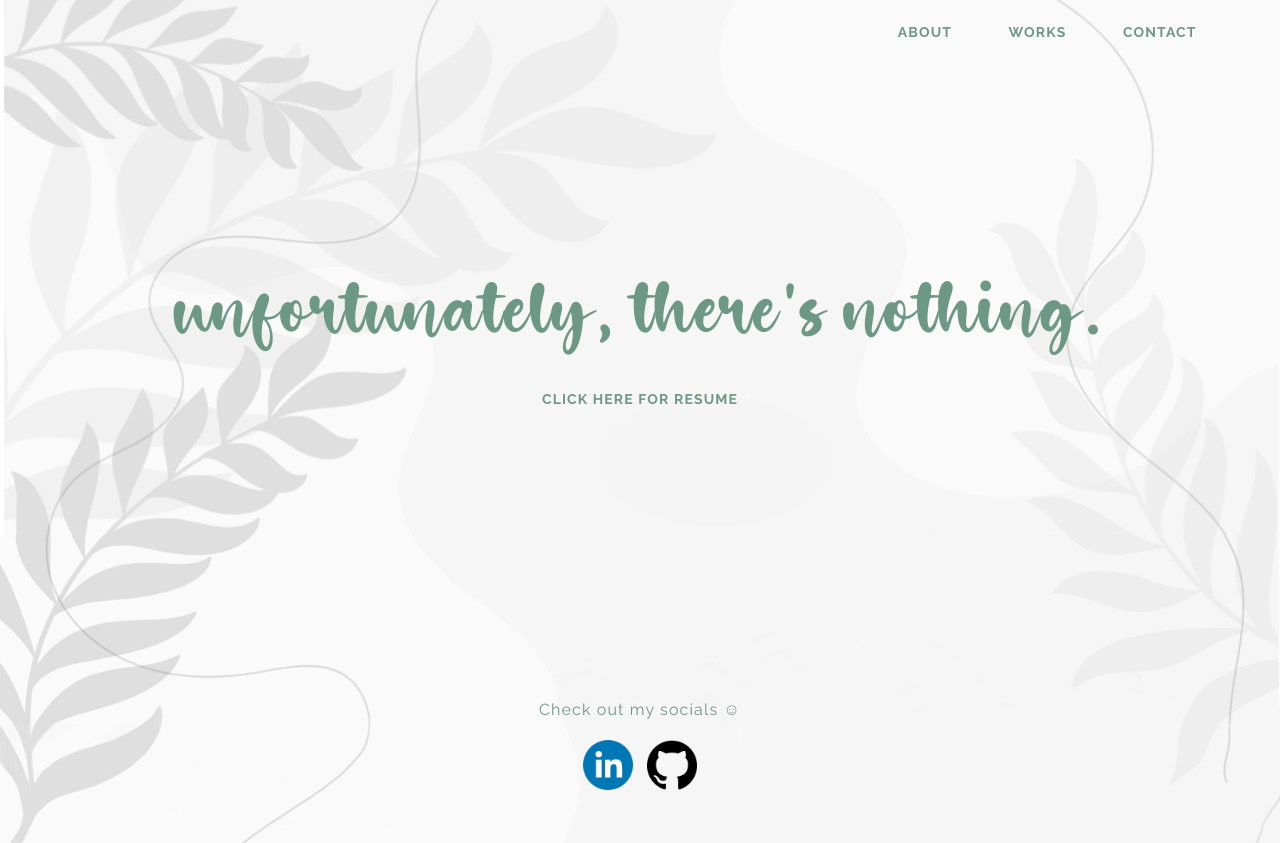
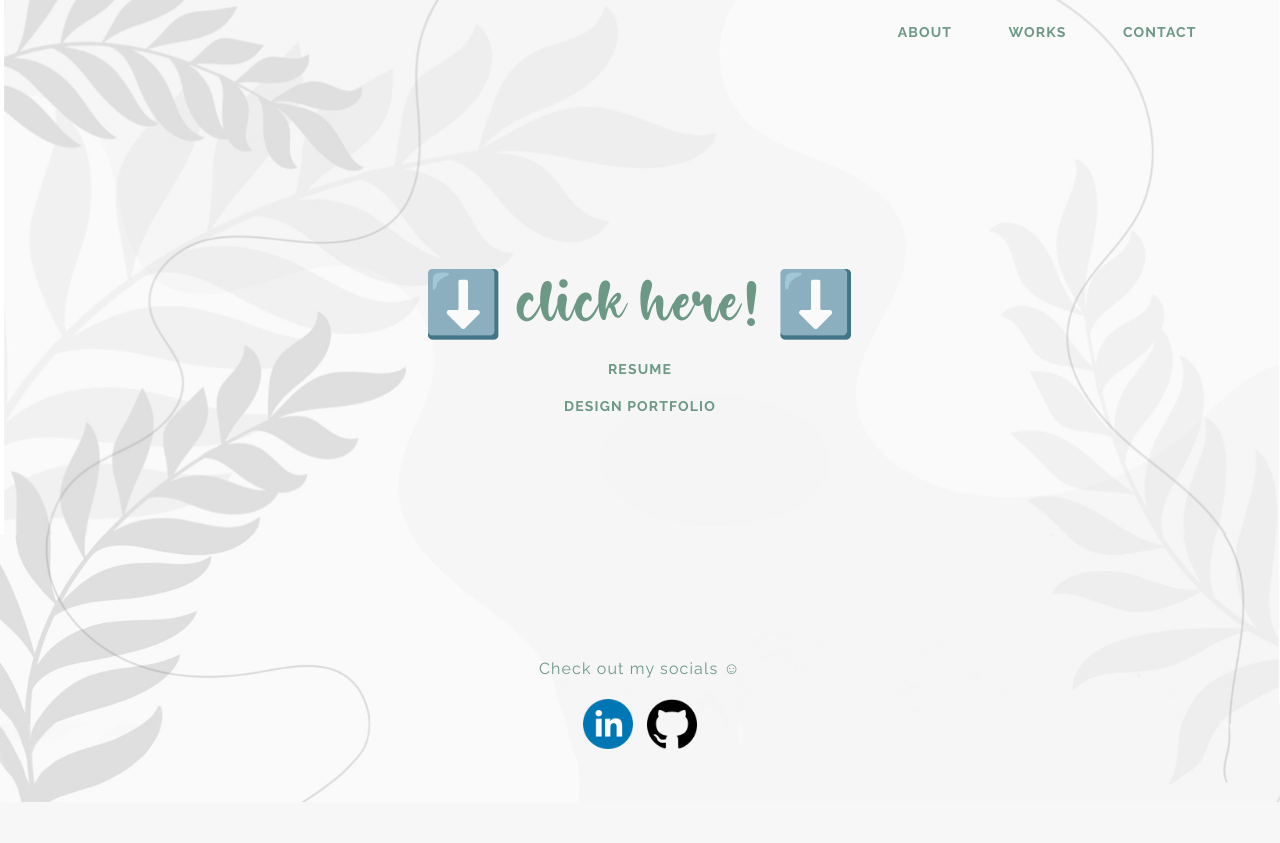
Before and after one commit to geoklinglaw/updated-css, a plain HTML site: page works.html in a window 1280 px wide. After the commit the page ends 802 px from the top, so only its background shows below. Drawn offline with Linux system fonts and the light colour scheme; files whose address does not match are found by name.

Commit message:
fourth commit

```diff
--- a/css/style-works.css
+++ b/css/style-works.css
@@ -46,11 +46,12 @@ a:hover {
     text-align: center;
     margin-top: -3rem;
     color: #6D9886;
+    font-size: 17px;
 }
 
 .text {
     color: #6D9886;
-    font-size: 5rem;
+    font-size: 4rem;
     text-align: center;
     letter-spacing: 0.3mm;
     font-weight: 500;
@@ -73,7 +74,7 @@ footer {
     letter-spacing: 0.3mm;
     font-weight: 500;
     font-family: raleway;
-    margin-top: 15rem;
+    margin-top: 12rem;
 }
 
 .footericon {
@@ -81,3 +82,7 @@ footer {
     height: 50px;
     margin: 5px;
   }
+
+.next {
+    margin-top: 0cm;
+}
--- a/works.html
+++ b/works.html
@@ -18,8 +18,10 @@
             <a href="contact.html" class="a">Contact</a>
         </h3>
     </div>
-    <p class = "text"> unfortunately, there's nothing. </p>
-    <p class="subh1"> <a href="info/Geok Ling Resume.pdf">  click here for resume </a></p>
+    <p class = "text"> &#11015;&#65039; click here! &#11015;&#65039; </p>
+    <p class="subh1"> <a href="info/Geok Ling Resume.pdf">  resume </a></p>
+    <p class="subh1 next" > <a href="info/Portfolio.pdf">  design portfolio </a></p>
+
 
 </body>
 <footer>
```
Also changed, not shown: 1 other file.
